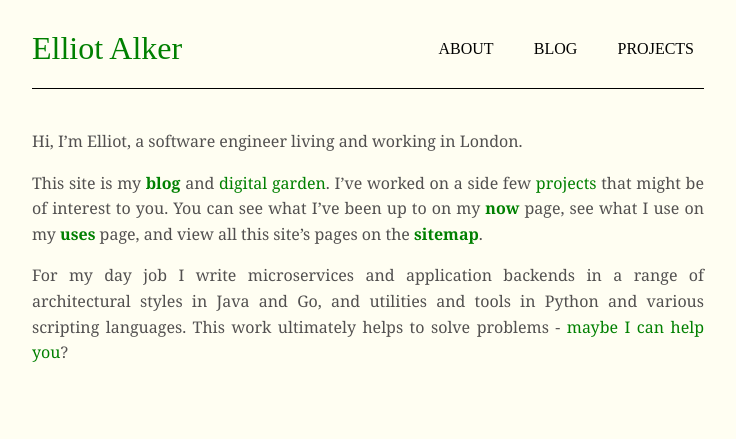
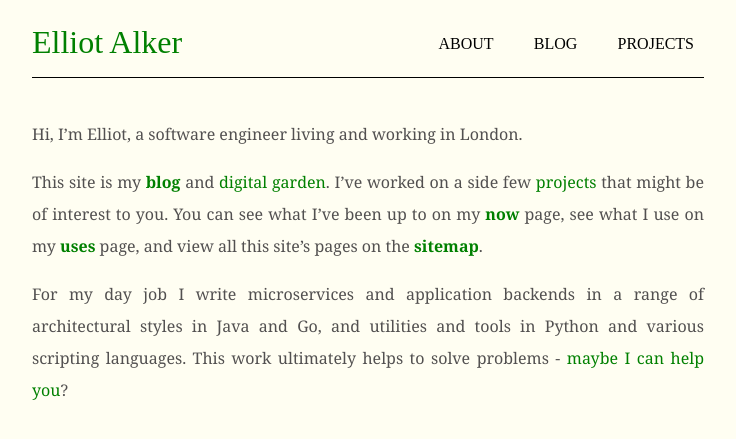
Before and after one commit to ealker/ealker.github.io, a Jekyll site: the page built from index.md, in a window 1280 px wide. Shown: the top 439 px of the page, without its empty margins (272-1008 px from the left). Built offline with Jekyll 4.4.1, drawn with Linux system fonts in a browser that asks for light colours.

Commit message:
Updated line height

```diff
--- a/_sass/main.scss
+++ b/_sass/main.scss
@@ -8,13 +8,13 @@ html {
 }
 
 body {
-    line-height: 1.5;
     padding: 0 1em;
     font-family: 'Georgia', Serif;
 }
 
 #bloglist {
   ul {
+  line-height: 3;
   list-style: none;
   }
 }
@@ -141,7 +141,7 @@ h1, h2, h3, h4 {
 
 p {
   font-family: 'Georgia', Serif;
-  line-height: 1.6;
+  line-height: 2;
   color: #525050;
 }
 
```
